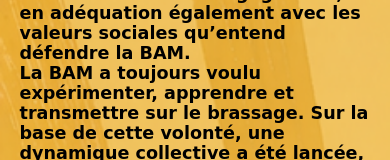
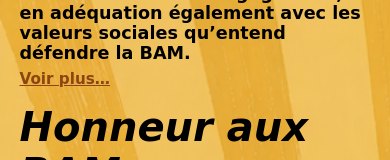
Before and after one commit to damodred53/newBraserieMontfloursBiere, a React (Vite) app: page /presentation in a window 390 px wide. Shown: the part 797-957 px from the top of the page. Built offline with nearby package versions, Linux system fonts and the light colour scheme; no server answers.

Commit message:
affichage ou non du texte en page présentation

```diff
--- a/src/Components/PresentationComponents/PresentationContent/PresentationContent.module.scss
+++ b/src/Components/PresentationComponents/PresentationContent/PresentationContent.module.scss
@@ -2,8 +2,42 @@
 .wrapper {
   display: flex;
   flex-direction: column;
-  justify-content:flex-start;
+  justify-content: flex-start;
   align-items: flex-start;
   width: 60%;
   height: 100%;
 }
+
+.extraBlocks {
+  display: contents;
+
+  @media (max-width: 499px) {
+    display: none;
+
+    &.expanded {
+      display: contents;
+    }
+  }
+}
+
+.toggleButton {
+  display: none;
+
+  @media (max-width: 499px) {
+    display: block;
+    background: none;
+    border: none;
+    padding: 0;
+    margin-top: 0.4rem;
+    font-family: "Comic Sans MS", "Trebuchet MS", sans-serif;
+    font-size: 0.95rem;
+    font-weight: 700;
+    color: #8b4513;
+    cursor: pointer;
+    text-decoration: underline;
+
+    &:hover {
+      color: #5a2d0c;
+    }
+  }
+}
--- a/src/Components/PresentationComponents/PresentationContent/PresentationContent.tsx
+++ b/src/Components/PresentationComponents/PresentationContent/PresentationContent.tsx
@@ -1,4 +1,5 @@
 
+import { useState } from "react";
 import BlocText from "../../BlocText/BlocText";
 import styles from "./PresentationContent.module.scss";
 import { useTranslation } from "react-i18next";
@@ -10,18 +11,23 @@ type PresentationContentProps = {
 };
 
 const PresentationContent = ({ className }: PresentationContentProps) => {
-
-    const { t } = useTranslation();
+  const { t } = useTranslation();
+  const [expanded, setExpanded] = useState(false);
 
   return (
     <div className={`${styles.wrapper} ${className}`}>
-        <BlocText text={t(["presentation.textBlock.bam.brasserie"])} />
+      <BlocText text={t("presentation.textBlock.bam.brasserie")} />
+      <div className={`${styles.extraBlocks} ${expanded ? styles.expanded : ""}`}>
         <BlocText text={t("presentation.textBlock.bam.associative")} />
         <BlocText text={t("presentation.textBlock.bam.montflours")} />
-        <BlocTitle title={t("presentation.title")} subTitle={t("presentation.subTitle")} />
-        <BeerGrid />
+      </div>
+      <button className={styles.toggleButton} onClick={() => setExpanded((prev) => !prev)}>
+        {expanded ? "Voir moins…" : "Voir plus…"}
+      </button>
+      <BlocTitle title={t("presentation.title")} subTitle={t("presentation.subTitle")} />
+      <BeerGrid />
     </div>
   );
-}
+};
 
 export default PresentationContent;
```
